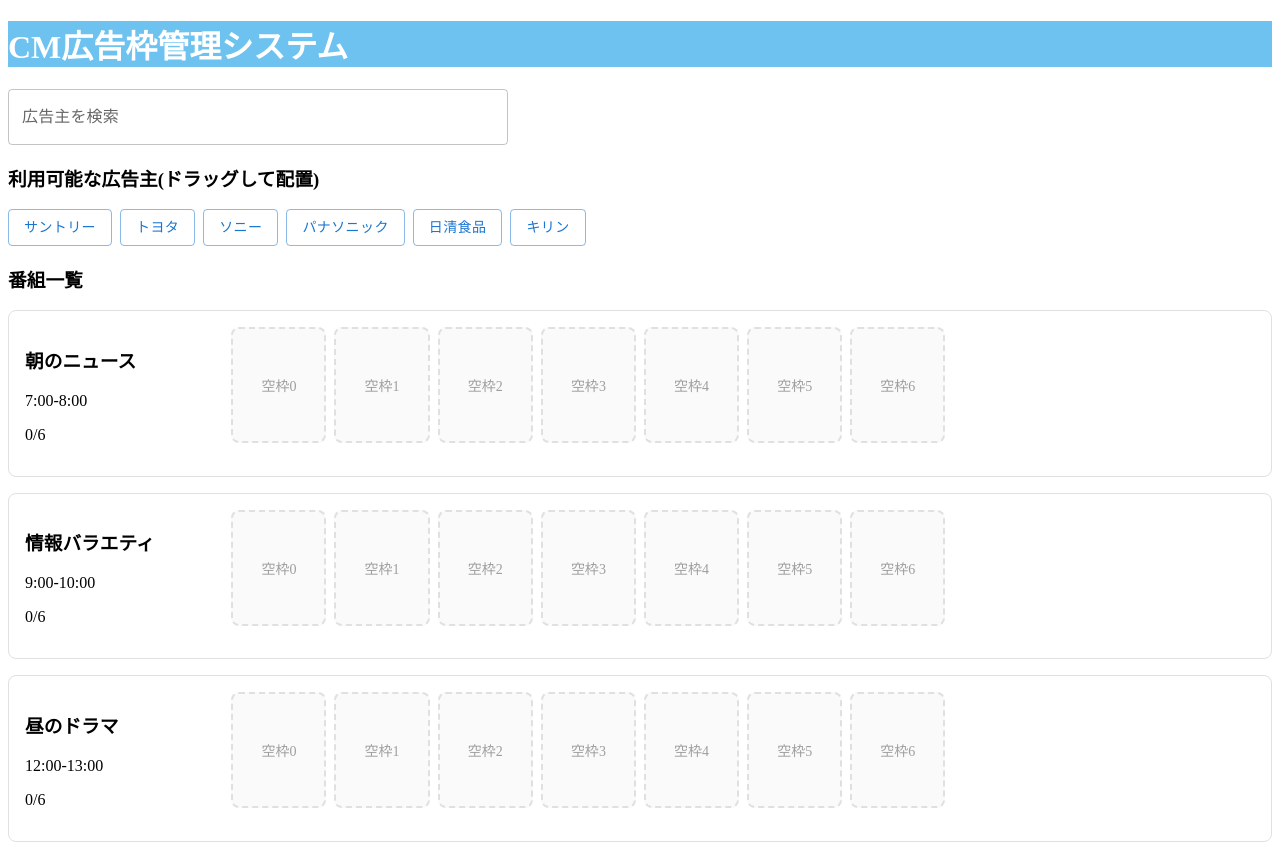
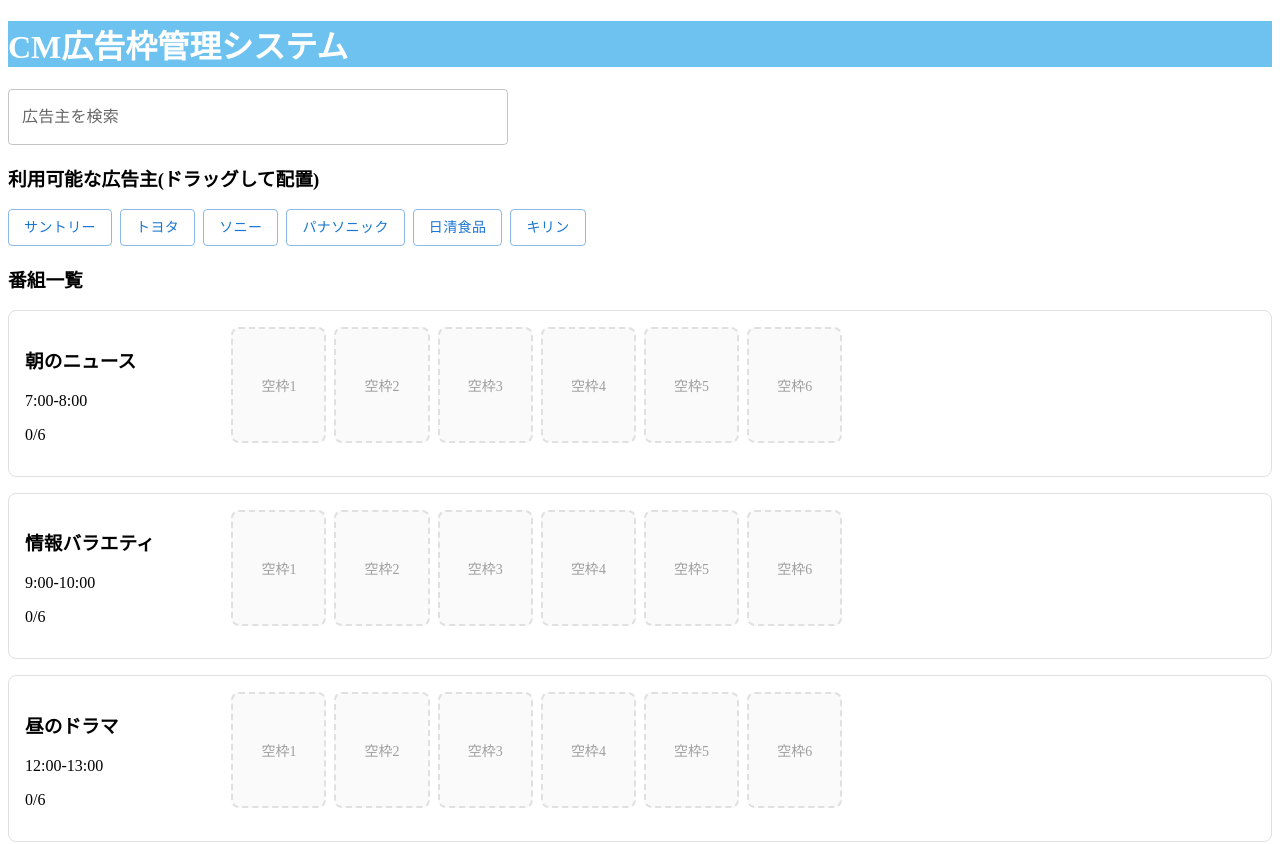
Before and after one commit to TomoakiKamisaka/react-learning, a React (Vite) app in the folder react-training-Cmrotation/: page / in a window 1280 px wide. Shown: the top 844 px of the page. Built offline with nearby package versions, Linux system fonts and the light colour scheme.

Commit message:
リストにkeyを追加

```diff
--- a/react-training-Cmrotation/src/App.jsx
+++ b/react-training-Cmrotation/src/App.jsx
@@ -13,10 +13,10 @@
 ];
 
 const PROGRAMS = [
-  { programName: "朝のニュース", time: "7:00-8:00" },
-  { programName: "情報バラエティ", time: "9:00-10:00" },
-  { programName: "昼のドラマ", time: "12:00-13:00" },
-  { programName: "夕方ニュース", time: "18:00-19:00" },
+  { programId: "000001", programName: "朝のニュース", time: "7:00-8:00" },
+  { programId: "000002", programName: "情報バラエティ", time: "9:00-10:00" },
+  { programId: "000003", programName: "昼のドラマ", time: "12:00-13:00" },
+  { programId: "000004", programName: "夕方ニュース", time: "18:00-19:00" },
 ];
 
 export default function App() {
@@ -73,7 +73,7 @@
   const freeAdvertisers = Advertisers.map((advertiser) => {
     if (advertiser.ArrangeFlag) {
       return (
-        <Grid size="auto">
+        <Grid size="auto" key={advertiser.AdvertiserId}>
           <Button variant="outlined" fullWidth>
             {advertiser.Name}
           </Button>
@@ -94,7 +94,7 @@
   // 番組リストから各番組の行コンポーネントを生成
   const AkiProgramList = ProgramList.map((Program) => {
     return (
-      <ProgramSlotRow programName={Program.programName} time={Program.time} />
+      <ProgramSlotRow programName={Program.programName} time={Program.time} key={Program.programId}/>
     );
   });
 
@@ -125,12 +125,11 @@
           <ProgramInfo programName={programName} time={time} />
         </Grid>
         {/* 広告枠: 各1/12 × 6枠 = 6/12、残り4/12は空き */}
-        {[0, 1, 2, 3, 4, 5, 6].map((number) => (
-            <Grid size={1}>
-              <AdSlotCard slotNumber={number} />
-            </Grid>
-          )
-        )}
+        {[1, 2, 3, 4, 5, 6].map((number) => (
+          <Grid size={1} key={number}>
+            <AdSlotCard slotNumber={number} />
+          </Grid>
+        ))}
       </Grid>
     </Box>
   );
```
